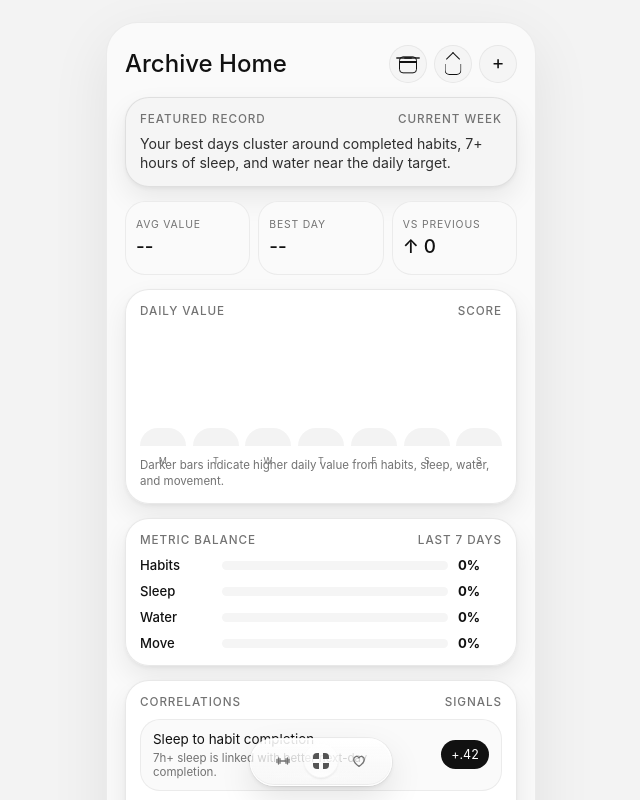
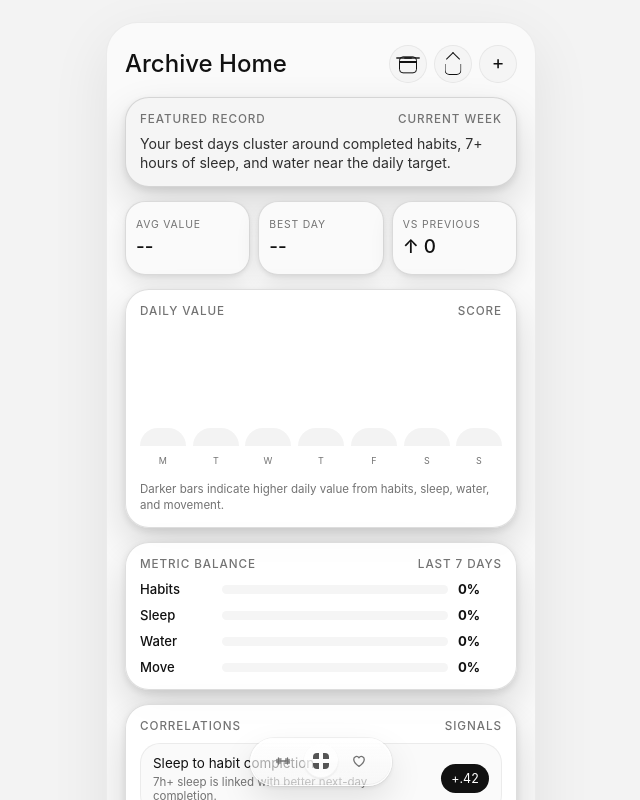
Before and after one commit to yeuki/Archive, a React (Vite) app: page / in a window 1280 px wide. Shown: the top 800 px of the page, without its empty margins (319-959 px from the left). Built offline with nearby package versions, Linux system fonts and the light colour scheme.

Commit message:
Strengthen module depth and fix chart spacing

```diff
--- a/src/styles.css
+++ b/src/styles.css
@@ -6,10 +6,10 @@
   --paper: #fafafa;
   --panel: rgba(255, 255, 255, 0.88);
   --soft: #f5f5f5;
-  --module-border: rgba(0, 0, 0, 0.09);
+  --module-border: rgba(0, 0, 0, 0.13);
   --module-shadow:
-    0 2px 5px rgba(0, 0, 0, 0.055),
-    0 12px 28px rgba(0, 0, 0, 0.075);
+    0 3px 8px rgba(0, 0, 0, 0.1),
+    0 18px 42px rgba(0, 0, 0, 0.14);
   --surface-gap: 12px;
   --stack-gap: 10px;
   --tight-gap: 8px;
@@ -258,10 +258,13 @@ button {
   display: grid;
   gap: 4px;
   align-content: center;
-  border: 1px solid var(--line);
+  border: 1px solid var(--module-border);
   border-radius: 20px;
   background: var(--paper);
   padding: 10px;
+  box-shadow:
+    0 2px 5px rgba(0, 0, 0, 0.075),
+    0 10px 24px rgba(0, 0, 0, 0.09);
   animation: surfaceIn 360ms cubic-bezier(0.22, 1, 0.36, 1) both;
 }
 
@@ -289,13 +292,15 @@ button {
 .bar-chart {
   grid-template-columns: repeat(7, 1fr);
   gap: 7px;
-  height: 116px;
+  height: 140px;
+  padding-bottom: 24px;
 }
 
 .week-chart {
   grid-template-columns: repeat(10, 1fr);
   gap: 6px;
-  height: 132px;
+  height: 156px;
+  padding-bottom: 24px;
 }
 
 .bar {
```
